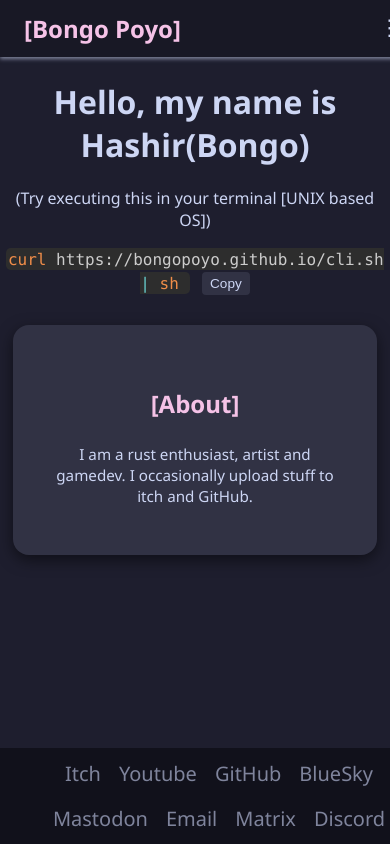
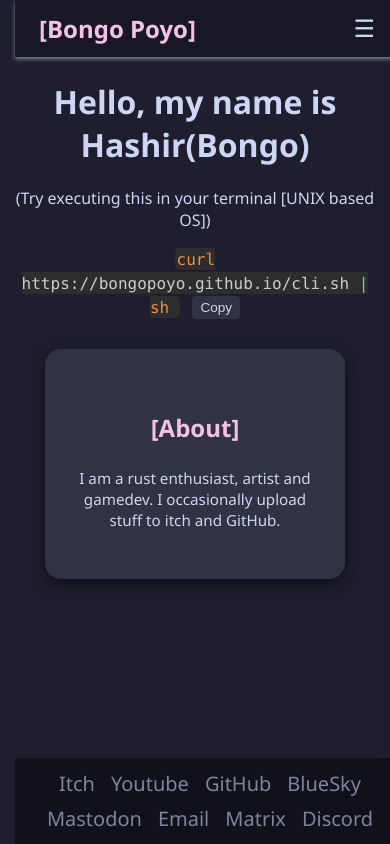
Before and after one commit to BongoPoyo/bongopoyo.github.io, a plain HTML site: page index.html in a window 390 px wide. Both pictures are taken after a click on the button "Copy". Drawn offline with nearby package versions, Linux system fonts and the light colour scheme.

Commit message:
centered the stuff

```diff
--- a/index.css
+++ b/index.css
@@ -7,16 +7,38 @@
     --shadow: rgba(0, 0, 0, 0.5);
 }
 
-* {
+*, *::before, *::after {
+    box-sizing: border-box;
     color: var(--text);
+}
+
+html {
+    scrollbar-gutter: stable both-edges;
 }
 
 body {
     margin: 0;
+    padding: 0;
+    overflow-x: hidden;
     font-family: "Segoe UI", "Fira Code", monospace;
     background-color: var(--background);
     color: var(--text);
 }
+
+h1 {
+    margin-top: 80px;
+    text-align: center;
+}
+
+h2 {
+    margin-top: 30px;
+    text-align: center;
+}
+
+p {
+    text-align: center;
+}
+
 
 .top-bar {
     display: flex;
@@ -40,13 +62,46 @@
     cursor: pointer;
 }
 
+.side-bar {
+    position: fixed;
+    top: 0;
+    right: 0;
+    width: 250px;
+    height: 100%;
+    background-color: var(--surface);
+    color: var(--text);
+    box-shadow: -3px 0 15px rgba(0,0,0,0.5);
+    display: flex;
+    flex-direction: column;
+    padding: 60px 20px; /* leave space for top-bar */
+    gap: 20px;
+    transform: translateX(250px);  /* start hidden off-screen */
+    transition: transform 0.3s ease;
+    z-index: 500;
+}
+
+.main-content {
+    transition: transform 0.3s ease;
+}
+
+.side-bar.active {
+    transform: translateX(0); /* slide in */
+}
+
+body.side-bar-open .main-content {
+    margin-right: 250px;
+    transition: margin-right 0.3s ease;
+}
+
+
+
 .floating-card {
     display: flex;
     flex-direction: column;
     justify-content: center;
     align-items: center;
     z-index: 1;
-    margin: 30px auto; /* Changed from margin-top: 30px */
+    margin: 30px auto;
     background-color: var(--surface);
     border-radius: 16px;
     padding: 2rem;
@@ -79,29 +134,28 @@
 
 .bottom-bar {
     display: flex;
-    justify-content: space-between;
+    justify-content: center;
     align-items: center;
     background-color: #11111b;
     color: #cdd6f4;
-    padding: 12px 24px;
+    padding: 12px 12px;
 
     position: fixed;
     bottom: 0;
     width: 100%;
 
+    left: 0;
+    right: 0;
+
     box-shadow: none;
-
+    flex-wrap: wrap;
+    gap: 8px 16px;
     z-index: 1000;
     transition: background 0.3s;
+    text-align: center;
 }
 
-.socials {
-    display: flex;
-    flex-wrap: wrap;
-    gap: 8px 16px;
-    justify-content: center;
-    align-items: center;
-}
+
 
 .shell-wrapper {
     text-align: center;
@@ -147,8 +201,12 @@
 }
 .socials {
     display: flex;
-    gap: 18px;
     margin: 0 auto;
+    flex-wrap: wrap;
+    gap: 8px 16px;
+    justify-content: center;
+    align-items: center;
+    text-align: center;
 }
 
 .socials a {
@@ -170,19 +228,5 @@
 .socials a:hover {
     color: #cdd6f4;
     transform: translateY(-2px);
+    text-decoration-line: underline;
 }
-
-
-h1 {
-    margin-top: 80px;
-    text-align: center;
-}
-
-h2 {
-    margin-top: 30px;
-    text-align: center;
-}
-
-p {
-    text-align: center;
-}
--- a/index.html
+++ b/index.html
@@ -12,7 +12,7 @@
     <meta name="viewport" content="width=device-width, initial-scale=1.0" />
     <title>Bongo Poyo</title>
     <link rel="stylesheet" href="index.css" />
-    <link rel="icon" href="icon.png" type="image/x-icon">
+    <link rel="icon" href="icon.ico" type="image/x-icon">
 </head>
 
 <body>
@@ -21,6 +21,11 @@
         <button class="menu-btn">☰</button>
     </div>
 
+    <div class="side-bar">
+        <p>This website is a work in progress :3</p>
+    </div>
+
+    <div class="main-content">
         <h1>Hello, my name is Hashir(Bongo)</h1>
         <p>(Try executing this in your terminal [UNIX based OS])</p>
         <div class="shell-wrapper">
@@ -32,21 +37,22 @@
         <div class="floating-card">
             <h2>[About]</h2>
             <p>
-            I am a rust enthusiast, artist and gamedev. I occasionally upload stuff to itch and 		GitHub.
+                I am a rust enthusiast, artist and gamedev. I occasionally upload stuff to itch and GitHub.
             </p>
         </div>
 
 
         <div class="bottom-bar">
             <div class="socials">
-            <a href="https://bongopoyo.itch.io/  " aria-label="itch.io"></i>Itch</a>
+                <a href="https://bongopoyo.itch.io/  " aria-label="itch.io">Itch</a>
                 <a href="https://www.youtube.com/@bongopoyo" aria-label="YouTube">Youtube</a>
-            <a href="https://github.com/bongopoyo" aria-label="GitHub"></i>GitHub</a>
-            <a href="https://bsky.app/profile/bongopoyo.bsky.social" aria-label="Bluesky"></i>BlueSky</a>
+                <a href="https://github.com/bongopoyo" aria-label="GitHub">GitHub</a>
+                <a href="https://bsky.app/profile/bongopoyo.bsky.social" aria-label="Bluesky">BlueSky</a>
                 <a href="https://mastodon.social/@bongopoyo" aria-label="Mastodon">Mastodon</a>
                 <a href="mailto:bongopoyo@proton.me" aria-label="Email">Email</a>
                 <a href="https://matrix.to/#/@bongopoyo:matrix.org" aria-label="Matrix">Matrix</a>
                 <a href="https://discord.gg/cDxfzC28EZ" aria-label="Discord">Discord</a>
+            </div>
         </div>
     </div>
     <script src="index.js"></script>
--- a/index.js
+++ b/index.js
@@ -10,3 +10,20 @@
         }).catch(err => console.error('Copy failed:', err));
     });
 });
+
+const menuBtn = document.querySelector(".menu-btn");
+const sidebar = document.querySelector(".side-bar");
+const body = document.body;
+
+menuBtn.addEventListener("click", () => {
+    sidebar.classList.toggle("active");
+    body.classList.toggle("side-bar-open"); // optional dim
+});
+
+// remove side-bar if you click anywhere else
+body.addEventListener("click", (e) => {
+    if (!sidebar.contains(e.target) && !menuBtn.contains(e.target)) {
+        sidebar.classList.remove("active");
+        body.classList.remove("side-bar-open");
+    }
+});
```
Lines whose indentation alone changed are shown as unchanged.
